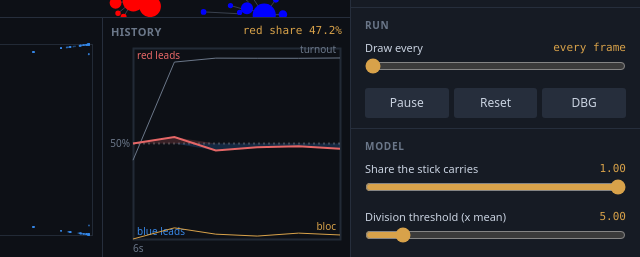
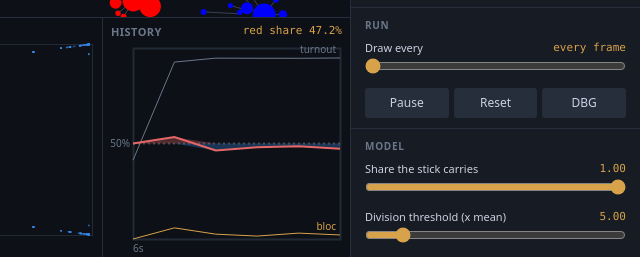
Before and after one commit to redargum/redargum.github.io, a plain HTML site: page compassion/index.html in a window 1280 px wide. Shown: the part 543-800 px from the top of the page, 640-1280 px from the left. Drawn offline with Linux system fonts and the light colour scheme; animation ran at ten frames a second.

Commit message:
Drop the zone labels from the history panel
They marked the halves of the plot, not the present, but sitting in the corners
they read as a claim about now: "red leads" stayed on screen while red held 42%
and the band below the midline was correctly blue.

The shaded band, the midline and the table already say who is ahead. The band is
a little stronger to carry it alone.

Co-Authored-By: Claude Opus 5 (1M context) <noreply@anthropic.com>

```diff
--- a/compassion/index.html
+++ b/compassion/index.html
@@ -470,13 +470,7 @@ class View {
     ctx.font = '10px system-ui';
     ctx.textAlign = 'right';
     ctx.fillText('50%', pad.l - 3, y(0.5) + 3);
-    ctx.save();
-    ctx.textAlign = 'left';
-    ctx.fillStyle = css('--main');
-    ctx.fillText('red leads', pad.l + 4, pad.t + 11);
-    ctx.fillStyle = css('--opp');
-    ctx.fillText('blue leads', pad.l + 4, pad.t + ih - 4);
-    ctx.restore();
+
     ctx.textAlign = 'left';
     ctx.fillText(`${hist.length}s`, pad.l, h - 5);
 
@@ -496,7 +490,7 @@ class View {
     // Which side leads is the side of the midline the share sits on, so shade the gap in
     // that side's colour: the handover then reads as the band changing colour and side.
     const px = k => pad.l + (hist.length === 1 ? 0 : k / (hist.length - 1)) * iw;
-    for (const [above, color] of [[true, tint(css('--main'), 0.20)], [false, tint(css('--opp'), 0.20)]]) {
+    for (const [above, color] of [[true, tint(css('--main'), 0.30)], [false, tint(css('--opp'), 0.30)]]) {
       ctx.beginPath();
       ctx.moveTo(px(0), y(0.5));
       hist.forEach((p, k) => ctx.lineTo(px(k), y(above ? Math.max(0.5, p.red) : Math.min(0.5, p.red))));
```
